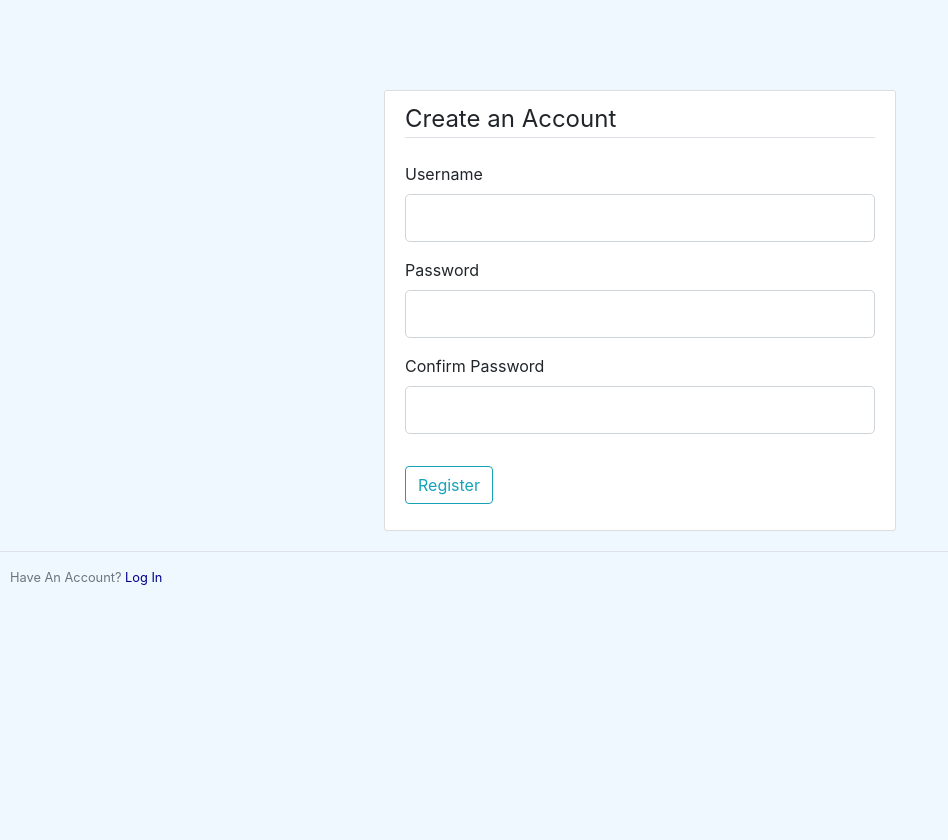
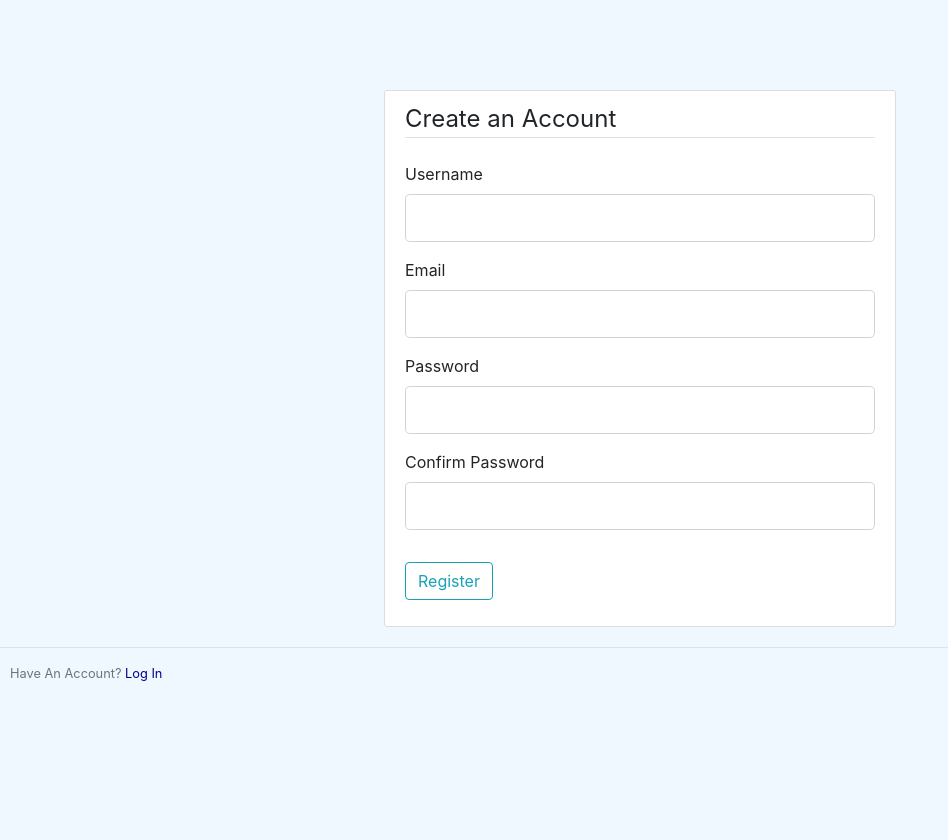
Before and after one commit to pelusodan/GroupSafe, a Flask app: page /register in a window 1280 px wide. Shown: the top 840 px of the page, without its empty margins (0-948 px from the left). Run offline with Flask 2, Linux system fonts and the light colour scheme; some libraries are stand-ins or nearby versions.

Commit message:
Added email field to registration to familiarize with basic Flask syntax
- Updated html form
- added to db
- updated route

```diff
--- a/groupsafe/forms.py
+++ b/groupsafe/forms.py
@@ -6,6 +6,7 @@ from groupsafe.models import User
 class RegistrationForm(FlaskForm):
     username = StringField('Username',
                            validators=[DataRequired(), Length(min=3, max=30)])
+    email = StringField('Email', validators=[DataRequired(), Length(min=3, max=100)])
     password = PasswordField('Password', validators=[DataRequired(), Length(min=3)])
     confirm_password = PasswordField('Confirm Password',
                                      validators=[DataRequired(), EqualTo('password')])
--- a/groupsafe/models.py
+++ b/groupsafe/models.py
@@ -10,3 +10,4 @@ class User(db.Model, UserMixin):
     id = db.Column(db.Integer, primary_key=True)
     username = db.Column(db.String(20), unique=True, nullable=False)
     password = db.Column(db.String(60), nullable=False)
+    email = db.Column(db.String(100), unique=True, nullable=False)
--- a/groupsafe/routes.py
+++ b/groupsafe/routes.py
@@ -33,7 +33,7 @@ def register():
     form = RegistrationForm()
     if form.validate_on_submit():
         hashed_password = bcrypt.generate_password_hash(form.password.data).decode('utf-8')
-        user = User(username=form.username.data, password=hashed_password)
+        user = User(username=form.username.data, password=hashed_password, email=form.email.data)
         db.session.add(user)
         db.session.commit()
         return redirect(url_for('login'))
--- a/groupsafe/templates/register.html
+++ b/groupsafe/templates/register.html
@@ -17,6 +17,20 @@
                         </div>
                     {% else %}
                         {{ form.username(class="form-control form-control-lg") }}
+                    {% endif %}
+                </div>
+                <div class="form-group">
+                    {{ form.email.label(class="form-control-label") }}
+
+                    {% if form.email.errors %}
+                        {{ form.email(class="form-control form-control-lg is-invalid") }}
+                        <div class="invalid-feedback">
+                            {% for error in form.email.errors %}
+                                <span>{{ error }}</span>
+                            {% endfor %}
+                        </div>
+                    {% else %}
+                        {{ form.email(class="form-control form-control-lg") }}
                     {% endif %}
                 </div>
                 <div class="form-group">
```
